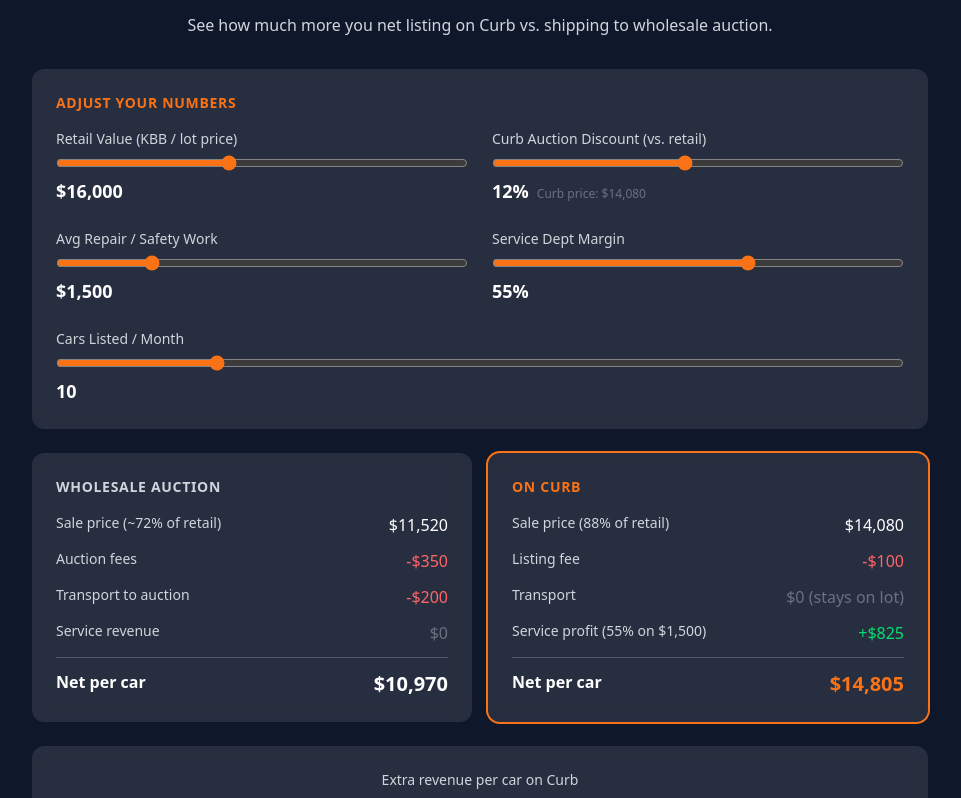
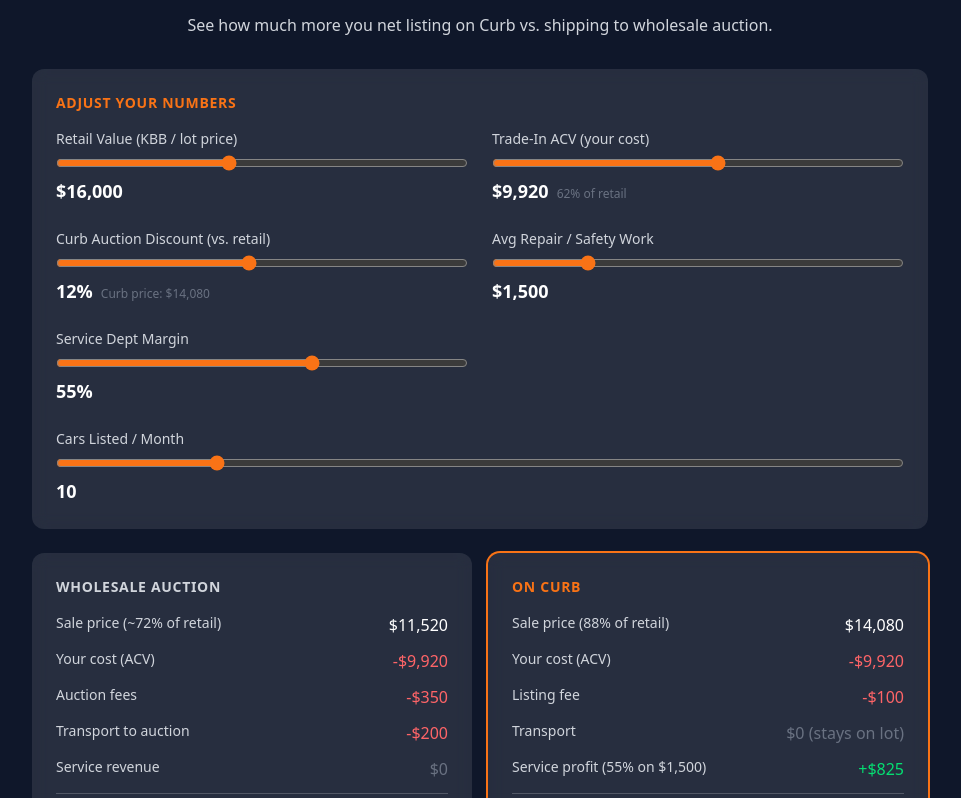
Before and after one commit to alexjosephschwartz-droid/curb-platform-website, a Next.js app: page / in a window 1280 px wide. Shown: the part 4522-5320 px from the top of the page, without its empty margins (160-1121 px from the left). Built offline with nearby package versions, Linux system fonts and the light colour scheme.

Commit message:
Fix dealer CTA blank fields + add ACV to revenue calculator

```diff
--- a/components/DealerRevenueCalculator.tsx
+++ b/components/DealerRevenueCalculator.tsx
@@ -4,10 +4,14 @@ import { useState } from "react";
 
 export default function DealerRevenueCalculator() {
   const [retailValue, setRetailValue] = useState(16000);
+  const [acvPercent, setAcvPercent] = useState(62); // ACV as % of retail (what dealer paid on trade)
   const [curbDiscount, setCurbDiscount] = useState(12); // % below retail Curb cars sell at
   const [repairCost, setRepairCost] = useState(1500);
   const [serviceMargin, setServiceMargin] = useState(55);
   const [carsPerMonth, setCarsPerMonth] = useState(10);
+
+  // --- Vehicle acquisition cost ---
+  const acv = Math.round(retailValue * (acvPercent / 100));
 
   // --- Wholesale auction scenario ---
   // Wholesale is typically 25-30% below retail (using 28% avg)
@@ -15,15 +19,16 @@ export default function DealerRevenueCalculator() {
   const wholesalePrice = Math.round(retailValue * (1 - wholesaleDiscount));
   const auctionFees = 350; // avg Manheim/ADESA seller fees
   const transportCost = 200; // avg transport to auction
-  const wholesaleNet = wholesalePrice - auctionFees - transportCost;
+  const wholesaleGross = wholesalePrice - auctionFees - transportCost;
+  const wholesaleNet = wholesaleGross - acv;
 
   // --- Curb scenario ---
   // Cars sell at a discount to full retail (but well above wholesale)
   const curbSalePrice = Math.round(retailValue * (1 - curbDiscount / 100));
   const listingFee = 100;
-  const curbSaleNet = curbSalePrice - listingFee;
+  const curbSaleGross = curbSalePrice - listingFee;
   const serviceProfit = Math.round(repairCost * (serviceMargin / 100));
-  const curbTotal = curbSaleNet + serviceProfit;
+  const curbTotal = curbSaleGross + serviceProfit - acv;
 
   // --- Delta ---
   const extraPerCar = curbTotal - wholesaleNet;
@@ -71,6 +76,24 @@ export default function DealerRevenueCalculator() {
                 className="w-full accent-curb-orange"
               />
               <span className="text-white font-bold text-lg">{fmt(retailValue)}</span>
+            </div>
+            <div>
+              <label className="block text-sm text-gray-300 mb-1">
+                Trade-In ACV (your cost)
+              </label>
+              <input
+                type="range"
+                min={40}
+                max={80}
+                step={1}
+                value={acvPercent}
+                onChange={(e) => setAcvPercent(Number(e.target.value))}
+                className="w-full accent-curb-orange"
+              />
+              <span className="text-white font-bold text-lg">{fmt(acv)}</span>
+              <span className="text-gray-500 text-xs ml-2">
+                {acvPercent}% of retail
+              </span>
             </div>
             <div>
               <label className="block text-sm text-gray-300 mb-1">
@@ -151,6 +174,10 @@ export default function DealerRevenueCalculator() {
                 <span className="text-white font-medium">{fmt(wholesalePrice)}</span>
               </div>
               <div className="flex justify-between">
+                <span className="text-gray-300 text-sm">Your cost (ACV)</span>
+                <span className="text-red-400 font-medium">-{fmt(acv)}</span>
+              </div>
+              <div className="flex justify-between">
                 <span className="text-gray-300 text-sm">Auction fees</span>
                 <span className="text-red-400 font-medium">-{fmt(auctionFees)}</span>
               </div>
@@ -163,8 +190,8 @@ export default function DealerRevenueCalculator() {
                 <span className="text-gray-500 font-medium">$0</span>
               </div>
               <div className="border-t border-white/20 pt-3 flex justify-between">
-                <span className="text-white font-semibold">Net per car</span>
-                <span className="text-white font-bold text-xl">{fmt(wholesaleNet)}</span>
+                <span className="text-white font-semibold">Profit per car</span>
+                <span className={`font-bold text-xl ${wholesaleNet >= 0 ? 'text-white' : 'text-red-400'}`}>{fmt(wholesaleNet)}</span>
               </div>
             </div>
           </div>
@@ -182,6 +209,10 @@ export default function DealerRevenueCalculator() {
                 <span className="text-white font-medium">{fmt(curbSalePrice)}</span>
               </div>
               <div className="flex justify-between">
+                <span className="text-gray-300 text-sm">Your cost (ACV)</span>
+                <span className="text-red-400 font-medium">-{fmt(acv)}</span>
+              </div>
+              <div className="flex justify-between">
                 <span className="text-gray-300 text-sm">Listing fee</span>
                 <span className="text-red-400 font-medium">-{fmt(listingFee)}</span>
               </div>
@@ -196,7 +227,7 @@ export default function DealerRevenueCalculator() {
                 <span className="text-green-400 font-medium">+{fmt(serviceProfit)}</span>
               </div>
               <div className="border-t border-white/20 pt-3 flex justify-between">
-                <span className="text-white font-semibold">Net per car</span>
+                <span className="text-white font-semibold">Profit per car</span>
                 <span className="text-curb-orange font-bold text-xl">{fmt(curbTotal)}</span>
               </div>
             </div>
@@ -205,7 +236,7 @@ export default function DealerRevenueCalculator() {
 
         {/* Bottom line — dealer */}
         <div className="bg-white/10 backdrop-blur-sm rounded-xl p-6 text-center mb-4">
-          <p className="text-gray-300 text-sm mb-1">Extra revenue per car on Curb</p>
+          <p className="text-gray-300 text-sm mb-1">Extra profit per car on Curb</p>
           <p className="text-curb-orange font-bold text-4xl mb-4">
             {extraPerCar >= 0 ? "+" : ""}{fmt(extraPerCar)}
           </p>
```
